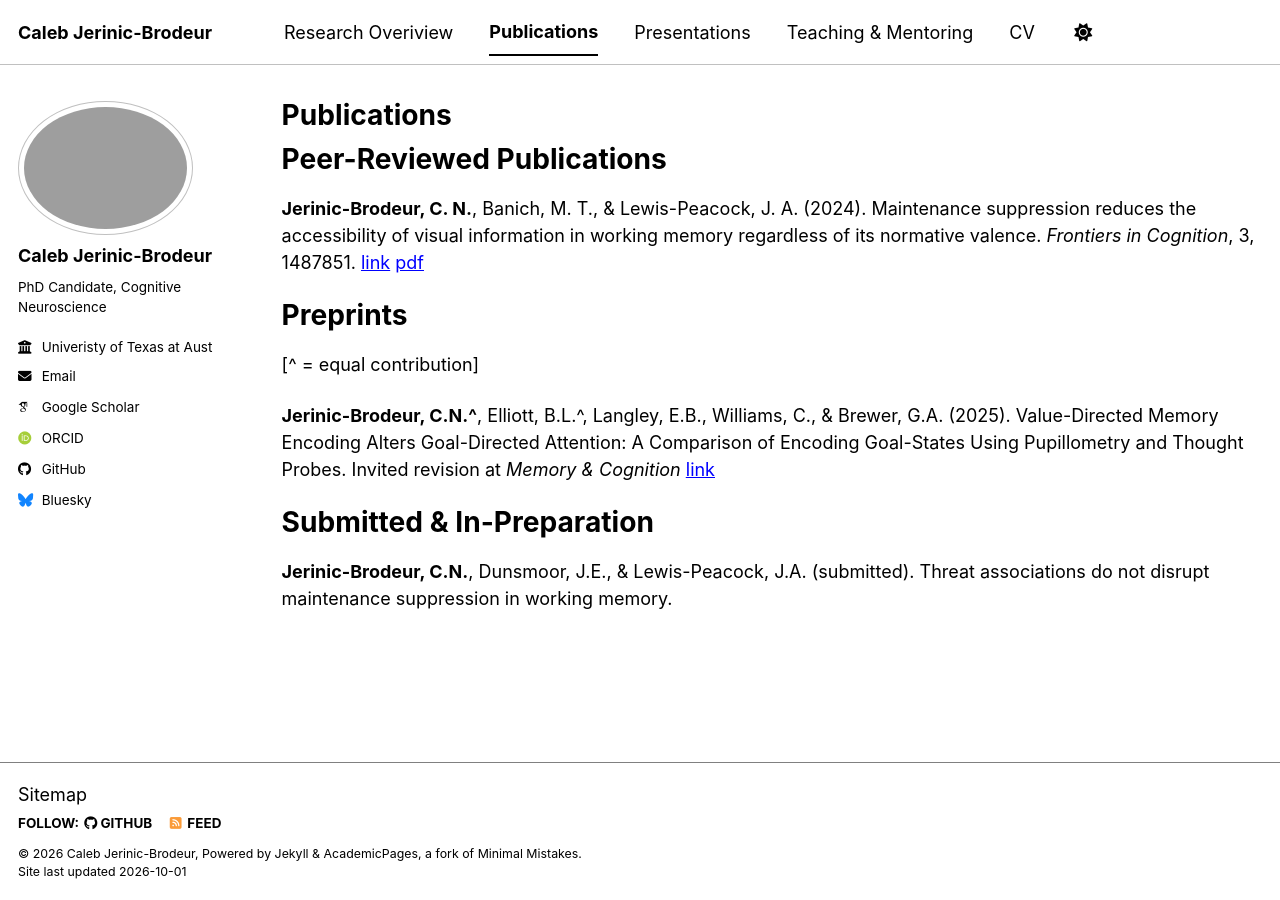
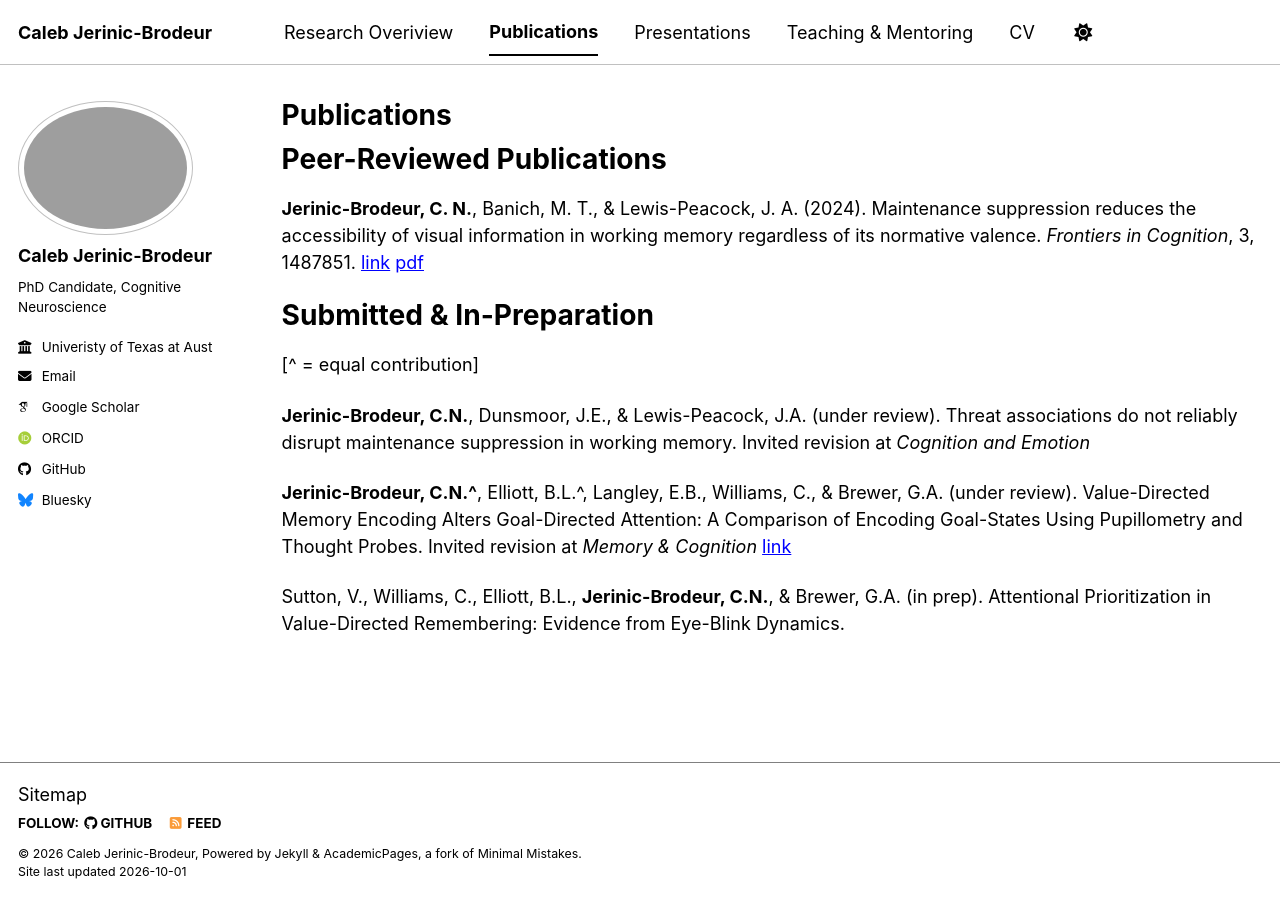
Before and after one commit to cjerinic/cjerinic.github.io, a Jekyll site: the page built from _pages/publications.md, in a window 1280 px wide. Built offline with Jekyll 4.4.1, drawn with Linux system fonts in a browser that asks for light colours; some web fonts are replaced; a script bundle is joined from its source files by our own code; library files that are not in the unit come from our copies.

Commit message:
Revise publications and their submission statuses
Updated publication entries and their statuses in the publications page.

```diff
--- a/_pages/publications.md
+++ b/_pages/publications.md
@@ -9,12 +9,12 @@ Peer-Reviewed Publications
 ======
 **Jerinic-Brodeur, C. N.**, Banich, M. T., & Lewis-Peacock, J. A. (2024). Maintenance suppression reduces the accessibility of visual information in working memory regardless of its normative valence. *Frontiers in Cognition*, 3, 1487851. [link](https://www.frontiersin.org/journals/cognition/articles/10.3389/fcogn.2024.1487851/full) [pdf]({{ "/files/Jerinic-Brodeur-et-al-2024-Frontiers-in-Cognition.pdf" | relative_url }})
 
-Preprints
+Submitted & In-Preparation
 ======
 [^ = equal contribution]
 
-**Jerinic-Brodeur, C.N.^**, Elliott, B.L.^, Langley, E.B., Williams, C., & Brewer, G.A. (2025). Value-Directed Memory Encoding Alters Goal-Directed Attention: A Comparison of Encoding Goal-States Using Pupillometry and Thought Probes. Invited revision at *Memory & Cognition* [link](https://osf.io/preprints/psyarxiv/mnwvx_v1)
+**Jerinic-Brodeur, C.N.**, Dunsmoor, J.E., & Lewis-Peacock, J.A. (under review). Threat associations do not reliably disrupt maintenance suppression in working memory. Invited revision at *Cognition and Emotion*
 
-Submitted & In-Preparation
-======
-**Jerinic-Brodeur, C.N.**, Dunsmoor, J.E., & Lewis-Peacock, J.A. (submitted). Threat associations do not disrupt maintenance suppression in working memory.
+**Jerinic-Brodeur, C.N.^**, Elliott, B.L.^, Langley, E.B., Williams, C., & Brewer, G.A. (under review). Value-Directed Memory Encoding Alters Goal-Directed Attention: A Comparison of Encoding Goal-States Using Pupillometry and Thought Probes. Invited revision at *Memory & Cognition* [link](https://osf.io/preprints/psyarxiv/mnwvx_v1)
+
+Sutton, V., Williams, C., Elliott, B.L., **Jerinic-Brodeur, C.N.**, & Brewer, G.A. (in prep). Attentional Prioritization in Value-Directed Remembering: Evidence from Eye-Blink Dynamics.
```
